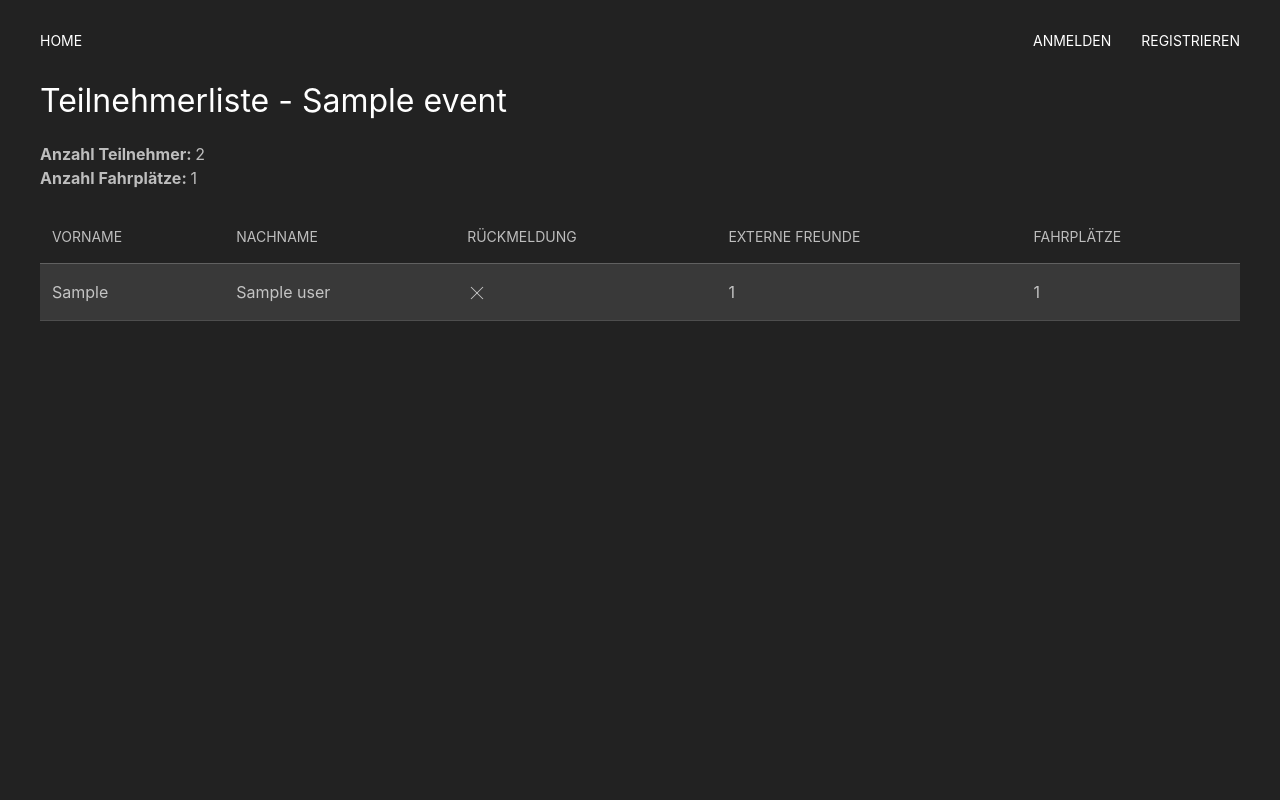
After one commit to misibo/event-tool, a Flask app: template app/templates/event/list_participants.html in a window 1280 px wide. The commit adds this page. Run offline with Flask 2, Linux system fonts and the light colour scheme; the template is opened without the code that fills it: most values are stand-ins (such as "Sample title", 1, 10 or a date in 2020); parts of the project's set-up code (start-up, migrations or seed data) failed here and were passed over; some libraries are stand-ins or nearby versions.

Commit message:
List participants of event

```diff
--- a/app/templates/event/index.html
+++ b/app/templates/event/index.html
@@ -29,7 +29,8 @@
                 <td>{{ event.start.astimezone(tz).strftime('%d.%m.%y %H:%M') }}</td>
                 <td>{{ event.end.astimezone(tz).strftime('%d.%m.%y %H:%M') }}</td>
                 <td>
-                    <a href="{{ url_for('event.edit', id=event.id) }}" uk-icon="pencil"></a>
+                    <a href="{{ url_for('event.list_participants', event_id=event.id) }}" uk-icon="users"></a>
+                    <a class="uk-margin-small-left" href="{{ url_for('event.edit', id=event.id) }}" uk-icon="pencil"></a>
                     <a class="uk-margin-small-left" href="{{ url_for('event.delete', id=event.id) }}" uk-icon="trash"></a>
                 </td>
             </tr>
--- /dev/null
+++ b/app/templates/event/list_participants.html
@@ -0,0 +1,45 @@
+{% extends 'layout.html' %}
+
+{% block title %}
+    Events
+{% endblock %}
+
+{% block content %}
+    <div class="uk-flex uk-flex-between uk-flex-middle">
+        <h2>Teilnehmerliste - {{event.name}} </h2>
+    </div>
+    <div>
+        <b>Anzahl Teilnehmer: </b>{{ num_participants + num_friends }}<br>
+        <b>Anzahl Fahrplätze: </b>{{ num_car_seats }}<br>
+    </div>
+    <table class="uk-table uk-table-striped">
+        <thead>
+            <tr>
+                <th>Vorname</th>
+                <th>Nachname</th>
+                <th>Rückmeldung</th>
+                <th>Externe Freunde</th>
+                <th>Fahrplätze</th>
+            </tr>
+        </thead>
+        <tbody>
+            {% for invitation in invitations %}
+            <tr>
+                <td>{{ invitation.user.first_name }}</td>
+                <td>{{ invitation.user.family_name }}</td>
+                <td>
+                    {% if invitation.accepted is none %}
+                        <label uk-icon="question"></label>
+                    {% elif invitation.accepted  %}
+                        <label uk-icon="check"></label>
+                    {% else %}
+                        <label uk-icon="close"></label>
+                    {% endif %}
+                </td>
+                <td>{{ invitation.num_friends }}</td>
+                <td>{{ invitation.num_car_seats }}</td>
+            </tr>
+            {% endfor %}
+        </tbody>
+    </table>
+{% endblock %}
```
Also changed, not shown: app/event.py (+27 -4 lines).
